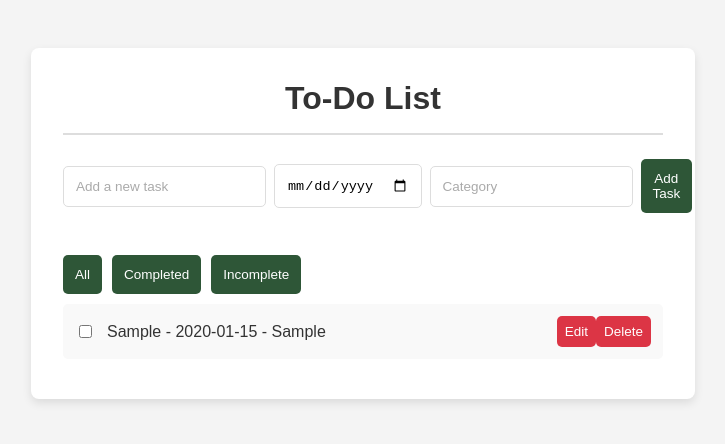
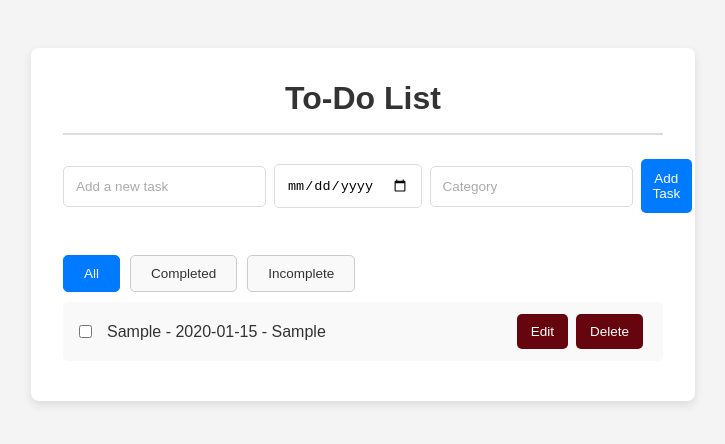
Before and after one commit to SimranjeetKaurTussar/todo-list-app, a React (Create React App) app: page / in a window 1280 px wide. Both pictures are taken after typing "Sample", "2020-01-15", "Sample" into the empty fields and a click on the button "Add Task". Shown: the top 444 px of the page, without its empty margins (277-1002 px from the left). Built offline with nearby package versions, Linux system fonts and the light colour scheme.

Commit message:
Buttons updated

```diff
--- a/src/App.css
+++ b/src/App.css
@@ -57,16 +57,16 @@ input[type="text"]::placeholder {
   color: #aaa;
 }
 
-button {
-  background-color: #2e5637;
+button{
+  background-color: #007bff;
   color: white;
   cursor: pointer;
   border: none;
   transition: background-color 0.3s;
 }
 
-button:hover {
-  background-color: #121b14;
+.btns button:hover {
+  background-color: #7ebafa;
 }
 
 /* Task List and Items */
@@ -98,17 +98,19 @@ button:hover {
 
 .TaskItem span.completed {
   text-decoration: line-through;
-  color: #aaa;
+  color: #66050e;
 }
 
 .TaskItem button {
-  background-color: #dc3545;
+  background-color: #66050e;
   color: white;
   padding: 0.5rem;
   border: none;
   border-radius: 5px;
   cursor: pointer;
   transition: background-color 0.3s;
+  padding: 10px 14px;
+  margin-right: 0.5rem;
 }
 
 .TaskItem button:hover {
@@ -125,18 +127,9 @@ button:hover {
   margin-right: 0.5rem;
   border: none;
   border-radius: 5px;
-  background-color: #007bff;
   color: white;
   cursor: pointer;
   transition: background-color 0.3s;
-}
-
-.TaskFilter button:hover {
-  background-color: #0056b3;
-}
-
-.TaskFilter button.active {
-  background-color: #0056b3;
 }
 
 .btns {
@@ -145,3 +138,25 @@ button:hover {
   gap: 10px;
   /* Space between buttons */
 }
+
+/* src/TaskFilter.css */
+.btns {
+  display: flex;
+  gap: 10px; /* Space between buttons */
+}
+
+.btns button {
+  padding: 10px 20px;
+  border: 1px solid #ccc;
+  background-color: #f9f9f9;
+  color: #333;
+  cursor: pointer;
+  border-radius: 5px;
+  transition: background-color 0.3s, color 0.3s;
+}
+
+.btns button.active {
+  background-color: #007bff;
+  color: white;
+  border-color: #007bff;
+}
--- a/src/App.js
+++ b/src/App.js
@@ -75,7 +75,7 @@ const App = () => {
         editTaskId={editTaskId}
         tasks={tasks}
       />
-      <TaskFilter setFilter={setFilter} />
+      <TaskFilter setFilter={setFilter} filter={filter} />
       <TaskList
         tasks={filteredTasks}
         toggleComplete={toggleComplete}
--- a/src/TaskFilter.js
+++ b/src/TaskFilter.js
@@ -1,13 +1,29 @@
 // src/TaskFilter.js
 import React from 'react';
+import './App.css'; // Import the CSS file for styling
 
-const TaskFilter = ({ setFilter }) => {
+const TaskFilter = ({ setFilter, filter }) => {
   return (
     <div className='btns'>
       {/* Buttons to set the filter state to 'all', 'completed', or 'incomplete' */}
-      <button onClick={() => setFilter('all')}>All</button>
-      <button onClick={() => setFilter('completed')}>Completed</button>
-      <button onClick={() => setFilter('incomplete')}>Incomplete</button>
+      <button
+        className={filter === 'all' ? 'active' : ''}
+        onClick={() => setFilter('all')}
+      >
+        All
+      </button>
+      <button
+        className={filter === 'completed' ? 'active' : ''}
+        onClick={() => setFilter('completed')}
+      >
+        Completed
+      </button>
+      <button
+        className={filter === 'incomplete' ? 'active' : ''}
+        onClick={() => setFilter('incomplete')}
+      >
+        Incomplete
+      </button>
     </div>
   );
 };
```
